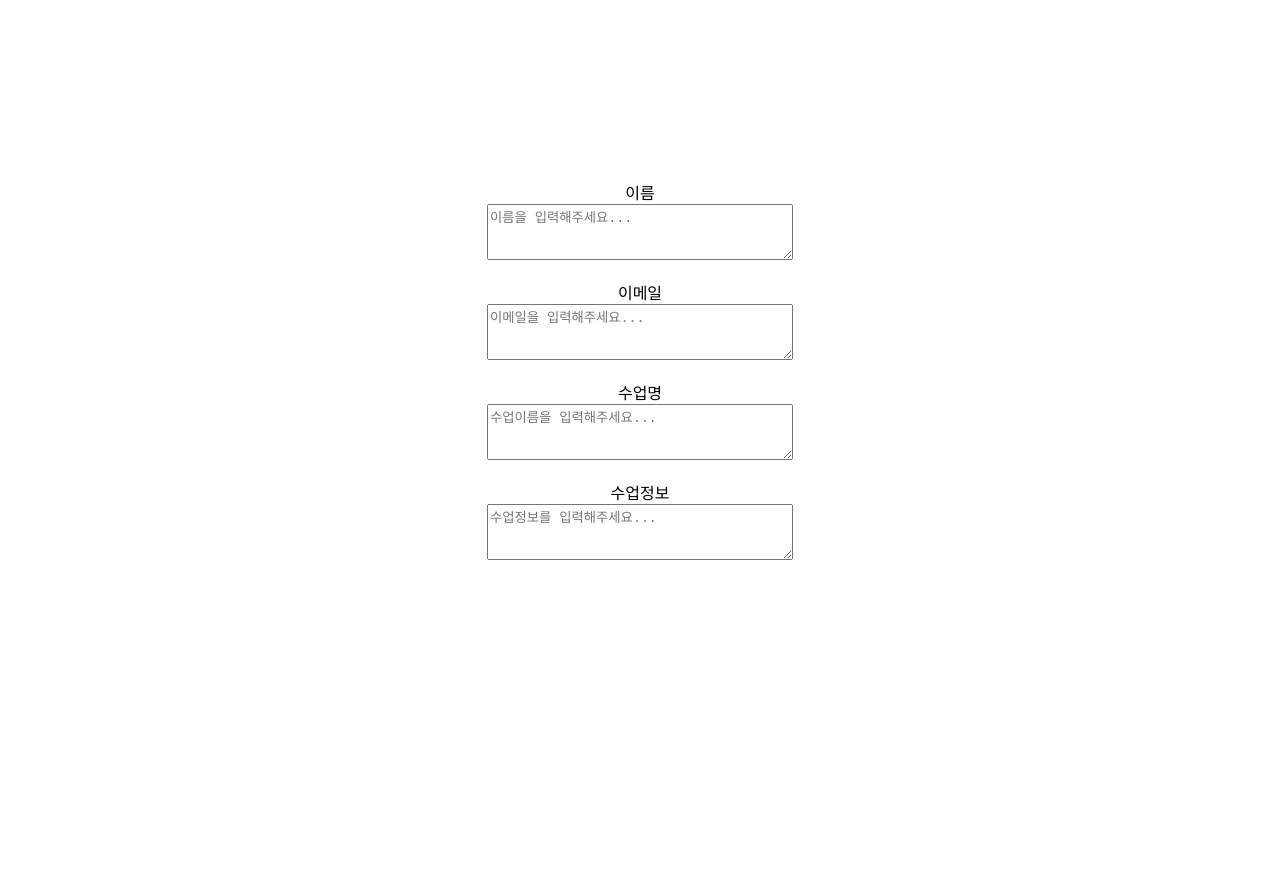
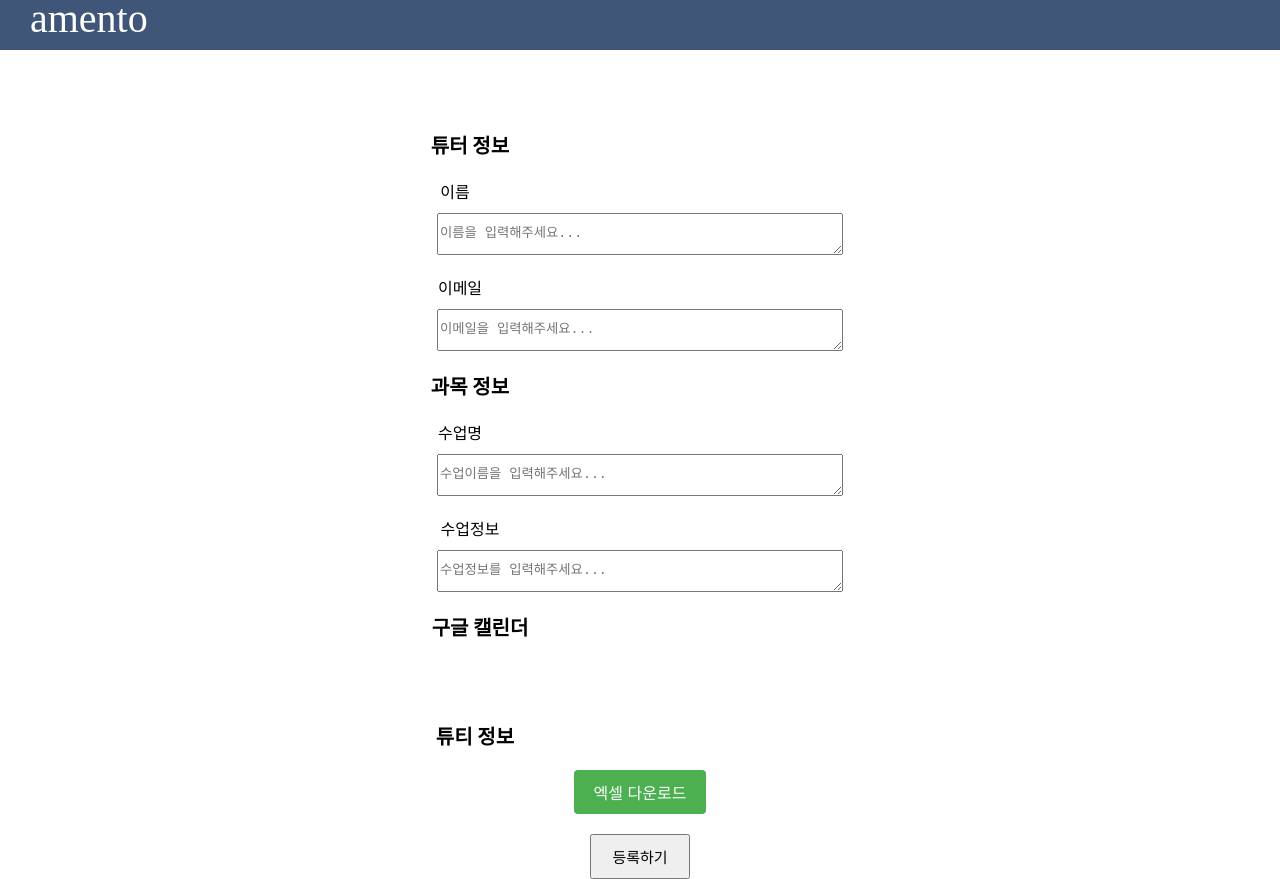
Before and after one commit to hun9008/ajouton_tutor, a React (Create React App) app in the folder front/ajouton/: page / in a window 1280 px wide. Before the commit the page ends 800 px from the top, so only its background shows below. Built offline with nearby package versions, Linux system fonts and the light colour scheme.

Commit message:
login design end

```diff
--- a/front/ajouton/package.json
+++ b/front/ajouton/package.json
@@ -7,6 +7,7 @@
     "@testing-library/jest-dom": "^5.17.0",
     "@testing-library/react": "^13.4.0",
     "@testing-library/user-event": "^13.5.0",
+    "axios": "^1.6.0",
     "react": "^18.2.0",
     "react-dom": "^18.2.0",
     "react-router-dom": "^6.17.0",
--- a/front/ajouton/src/App.css
+++ b/front/ajouton/src/App.css
@@ -33,19 +33,56 @@
   flex-direction: column;
   align-items: center;
   justify-content: center;
-  min-height: 100vh;
+  /* min-height: 100vh;  */
 }
 
 .textBox {
   display: flex;
-  width: 300px;
-  height: 50px;
+  width: 400px;
+  height: 40px;
   flex-direction: column;
   justify-content: center;
-  align-items: flex-start;
+  align-items: center;
   gap: 15px;
   flex-shrink: 0;
+  padding-top: 0;
+  padding-bottom: 0;
+  line-height: 40px;
 }
+
+.bar {
+  display: flex;
+  width: 100%;
+  height: 50px;
+  align-items: flex-start;
+  margin-top:0px;
+  flex-shrink: 0;
+  background-color: #405678;
+}
+
+.bar_text {
+  text-align: center;
+  font-family: Frieda;
+  font-size: 40px;
+  font-style: normal;
+  font-weight: 400;
+  line-height: 37px; /* 92.5% */
+  margin-left: 30px;
+  color:#FFF;
+}
+
+.download-button {
+  display: inline-block;
+  margin-top: 20px;
+  padding: 10px 20px;
+  background-color: #4CAF50;
+  color: white;
+  border: none;
+  border-radius: 4px;
+  cursor: pointer;
+  text-decoration: none;
+}
+
 
 @keyframes App-logo-spin {
   from {
--- a/front/ajouton/src/login.js
+++ b/front/ajouton/src/login.js
@@ -1,4 +1,5 @@
 import React, {useState} from 'react';
+// import axios from 'axios';
 import './App.css';
 import { GoogleOAuthProvider, GoogleLogin } from "@react-oauth/google";
 
@@ -7,10 +8,45 @@ const App = () => {
     const [email, setEmail] = useState('');
     const [className, setClassName] = useState('');
     const [classInfo, setClassInfo] = useState('');
+    const [downloaded, setDownloaded] = useState(false);
+
+    const handleDownload = () => {
+        setDownloaded(true);
+    };
+
+    // const [token, setToken] = useState('');
+
+    // const handleGoogleSuccess = async (response) => {
+    //     try {
+    //         // Use the authorization code to get the access and refresh tokens
+    //         const result = await axios.post('https://oauth2.googleapis.com/token', {
+    //             code: response.code,
+    //             client_id: '188993087518-sgpan8fbqrn6kfv9huu9j2rumgr536pu.apps.googleusercontent.com',
+    //             client_secret: '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',
+    //             redirect_uri: 'http://localhost:3000/',
+    //             grant_type: 'authorization_code',
+    //         });
+
+    //         const { access_token, refresh_token } = result.data;
+
+    //         console.log('Access Token:', access_token);
+    //         console.log('Refresh Token:', refresh_token);
+
+    //         setToken(access_token);
+    //     } catch (error) {
+    //         console.error('Error getting tokens:', error.response);
+    //     }
+    // };
+
 
     return (
         <div className="login">
-            <text>이름</text>
+            <div className="bar">
+                <div className="bar_text">amento</div>
+            </div>
+            <div style={{marginRight:340, marginTop: 80, fontWeight: 'bold', fontSize: 20}}>튜터 정보</div>
+            <br/>
+            <div style={{marginRight:370, marginBottom: 10}}>이름</div>
             <textarea
                 className="textBox"
                 placeholder="이름을 입력해주세요..."
@@ -18,7 +54,7 @@ const App = () => {
                 onChange={e => setName(e.target.value)}
             />
             <br/>
-            <text>이메일</text>
+            <div style={{marginRight:360, marginBottom: 10}}>이메일</div>
             <textarea
                 className="textBox"
                 placeholder="이메일을 입력해주세요..."
@@ -26,7 +62,9 @@ const App = () => {
                 onChange={e => setEmail(e.target.value)}
             />
             <br/>
-            <text>수업명</text>
+            <div style={{marginRight:340, fontWeight: 'bold', fontSize: 20}}>과목 정보</div>
+            <br/>
+            <div style={{marginRight:360, marginBottom: 10}}>수업명</div>
             <textarea
                 className="textBox"
                 placeholder="수업이름을 입력해주세요..."
@@ -34,7 +72,7 @@ const App = () => {
                 onChange={e => setClassName(e.target.value)}
             />
             <br/>
-            <text>수업정보</text>
+            <div style={{marginRight:340, marginBottom: 10}}>수업정보</div>
             <textarea
                 className="textBox"
                 placeholder="수업정보를 입력해주세요..."
@@ -42,14 +80,20 @@ const App = () => {
                 onChange={e => setClassInfo(e.target.value)}
             />
             <br/>
+            <div style={{marginRight:320 ,fontWeight: 'bold', fontSize: 20}}>구글 캘린더</div>
+            <br/>
             <GoogleOAuthProvider
                 clientId="188993087518-sgpan8fbqrn6kfv9huu9j2rumgr536pu.apps.googleusercontent.com"
-                buttonText="Login with Google">
+                buttonText="Login with Google"
+                scope="https://www.googleapis.com/auth/calendar">
                 <div>
                 <GoogleLogin
+                    responseType="code"
                     onSuccess={(credentialResponse) => {
                         console.log(credentialResponse)
+                        console.log('Token:', credentialResponse.access_token);
                     }}
+                    // onSuccess={handleGoogleSuccess}
                     onError={() =>{
                         console.log('login fail');
                     }}
@@ -58,6 +102,19 @@ const App = () => {
                 />
                 </div>
             </GoogleOAuthProvider>
+            <br/>
+            <div style={{marginRight:330, fontWeight: 'bold', fontSize: 20}}>튜티 정보</div>
+            {downloaded ? (
+                <input type="file" accept=".xlsx" />
+            ) : (
+                <a href="/myExcel.xlsx" download className="download-button" onClick={handleDownload}>
+                    엑셀 다운로드
+                </a>
+            )}
+            <button style={{ marginTop: 20, padding: '10px 20px', fontSize: '15px' }}>
+                등록하기
+            </button>
+
         </div>
     );
 }
```
Also changed, not shown: 2 other files (tests, documents, lock files or other folders).
